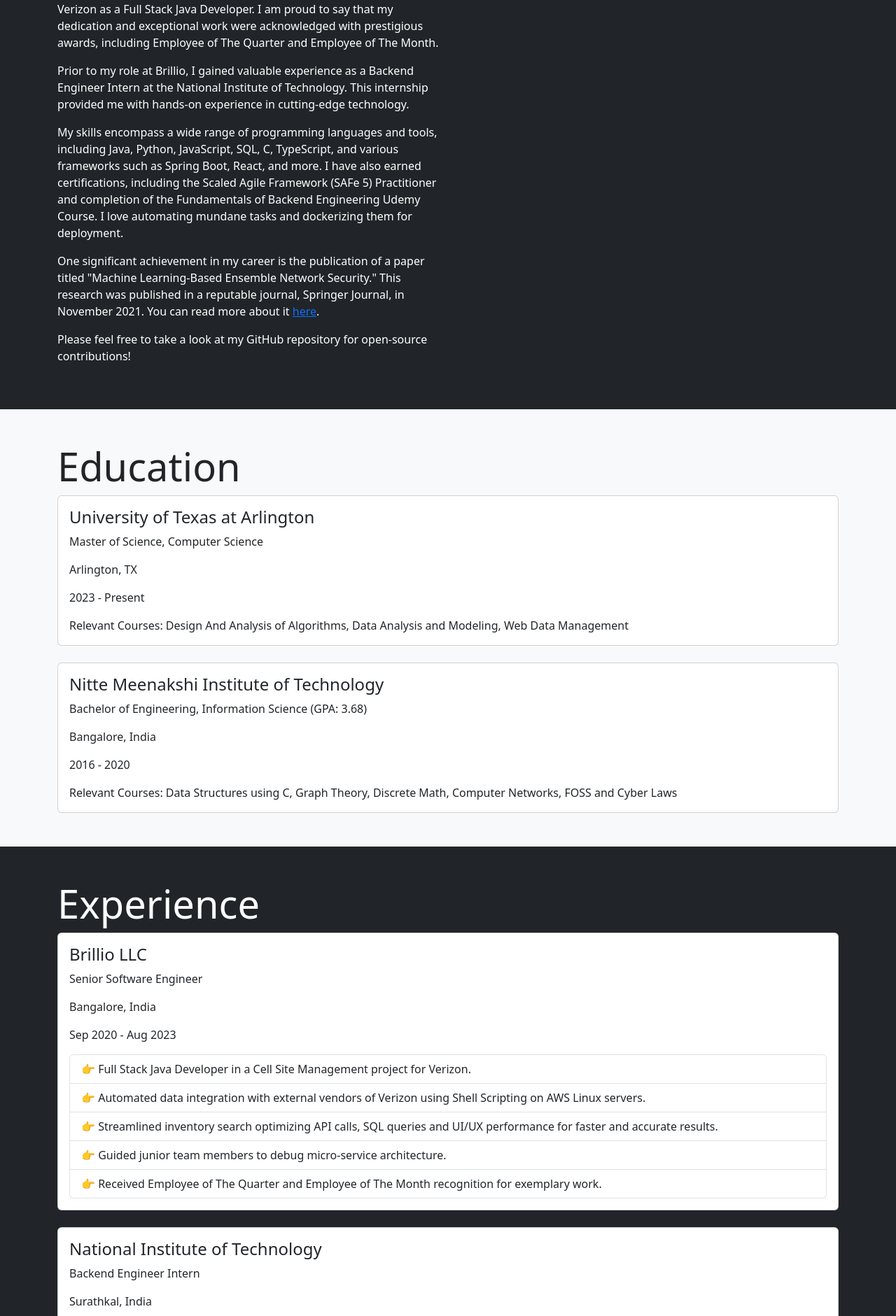
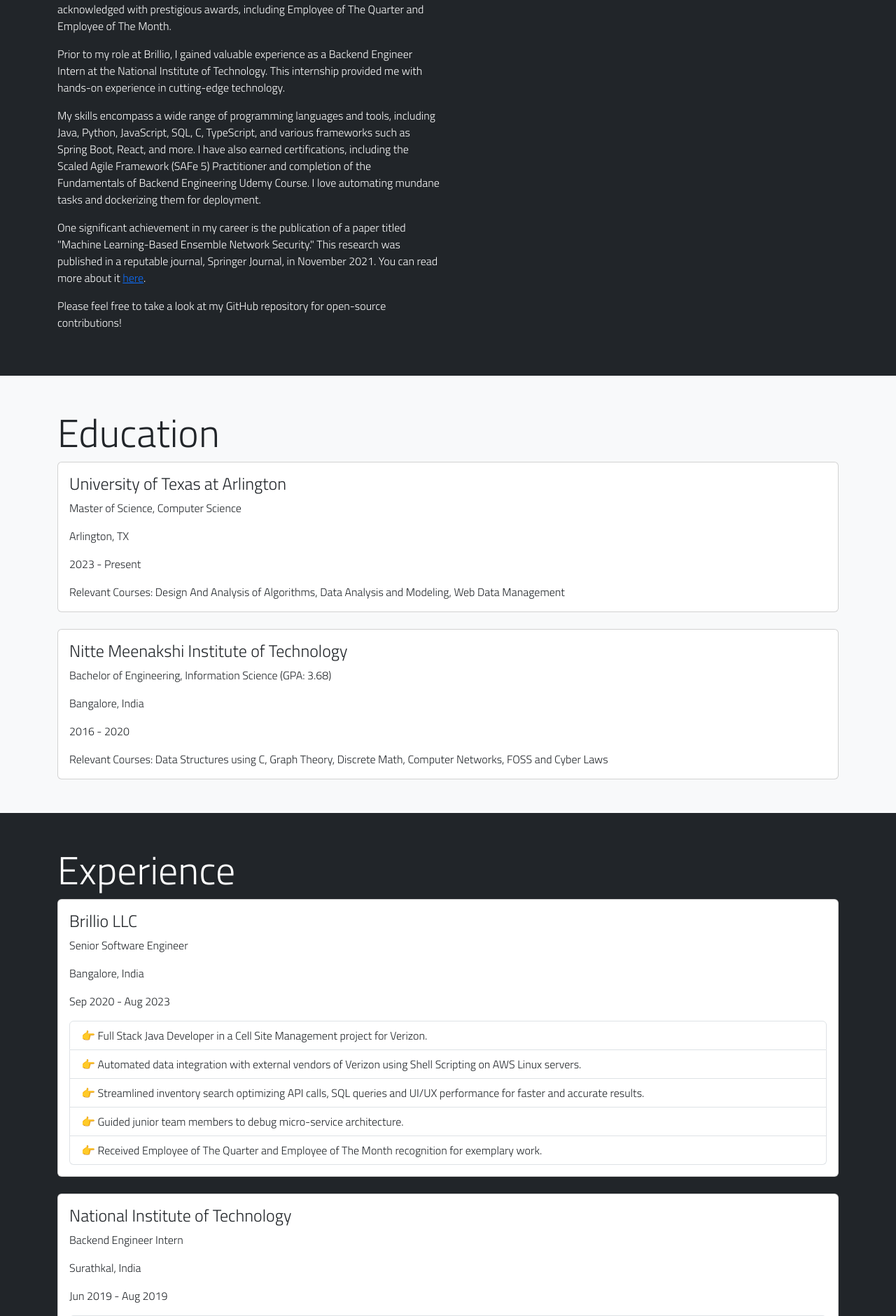
Before and after one commit to SuhasBk/MyFlaskApp, a Flask app: page /portfolio in a window 1280 px wide. Shown: the part 666-2547 px from the top of the page at 70% size. Run offline with Flask 3, Linux system fonts and the light colour scheme.

Commit message:
font 👌🏾

```diff
--- a/myflask/templates/portfolio.html
+++ b/myflask/templates/portfolio.html
@@ -9,12 +9,18 @@
     <!-- Bootstrap CSS Link -->
     <link href="https://cdn.jsdelivr.net/npm/bootstrap@5.3.0/dist/css/bootstrap.min.css" rel="stylesheet">
     <link rel="stylesheet" href="https://cdnjs.cloudflare.com/ajax/libs/font-awesome/5.15.3/css/all.min.css">
-    <link rel="icon" href="https://i.pinimg.com/originals/77/f7/ff/77f7ff01c227415475899c71d376455d.png"
-        type="image/png">
+    <link rel="icon" href="https://i.pinimg.com/originals/77/f7/ff/77f7ff01c227415475899c71d376455d.png"type="image/png">
+    <link rel="preconnect" href="https://fonts.googleapis.com">
+    <link rel="preconnect" href="https://fonts.gstatic.com" crossorigin>
+    <link href="https://fonts.googleapis.com/css2?family=Playfair+Display&family=Titillium+Web:wght@300&display=swap" rel="stylesheet">
 
     <style>
         html {
             scroll-behavior: smooth;
+        }
+
+        body {
+            font-family: 'Titillium Web', sans-serif;
         }
 
         #header {
```
